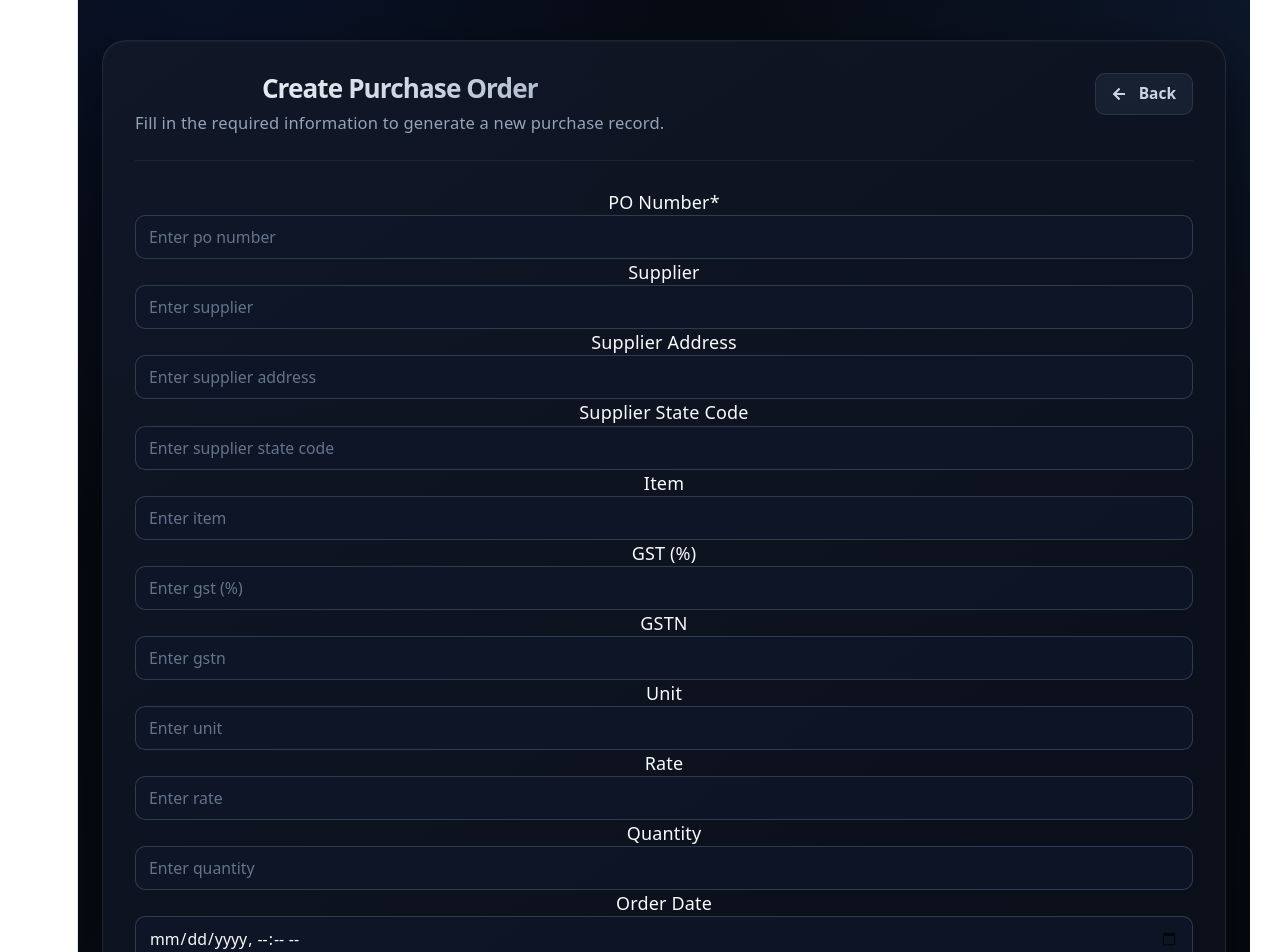
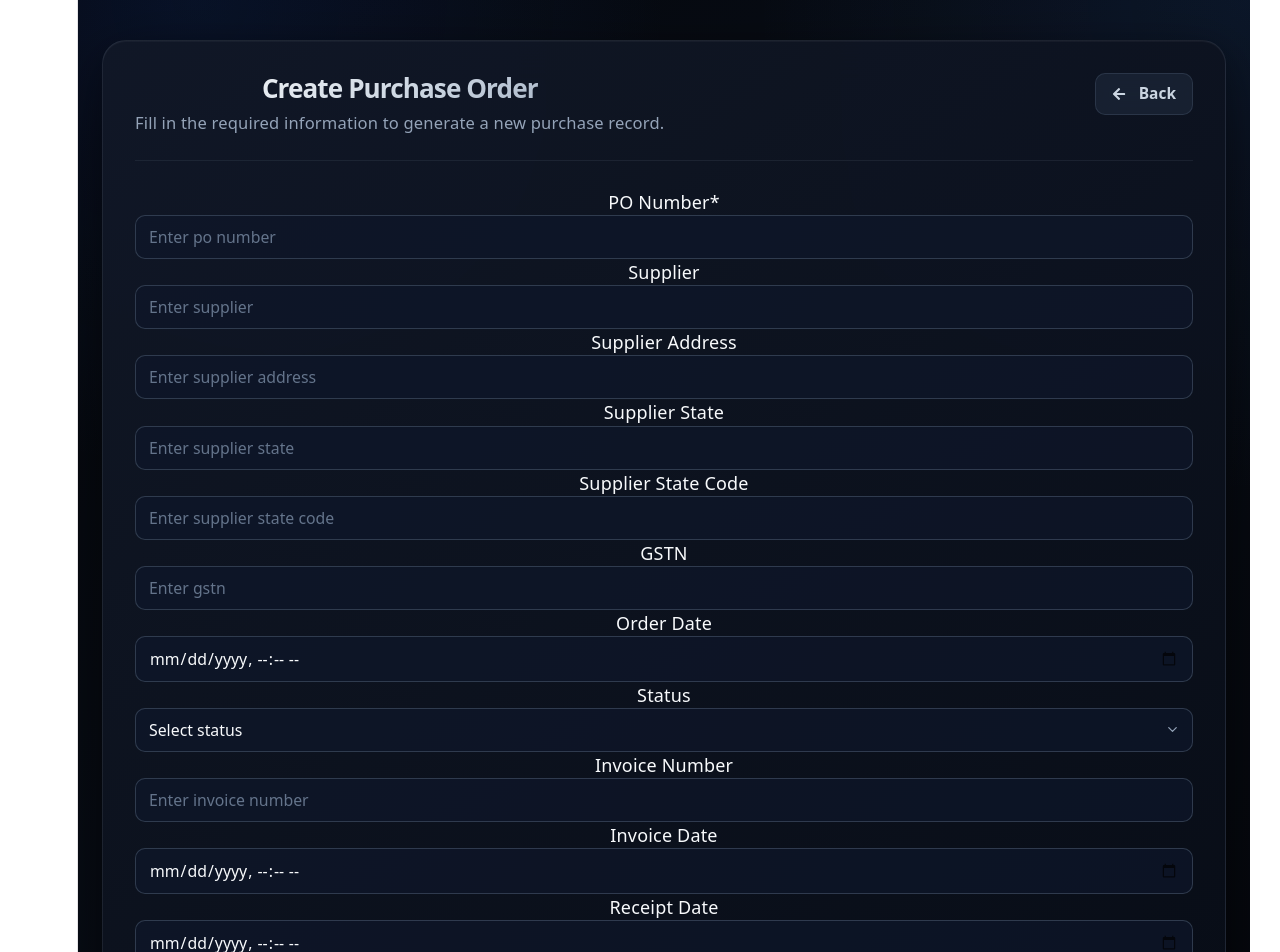
Before and after one commit to barnilsarma/hbus, a React (Vite) app: page /purchase/new in a window 1280 px wide. Shown: the top 952 px of the page. Built offline with nearby package versions, Linux system fonts and the light colour scheme.

Commit message:
some changes

```diff
--- a/src/pages/purchase/Purchase.tsx
+++ b/src/pages/purchase/Purchase.tsx
@@ -44,21 +44,17 @@ type PurchaseItem = {
   PONumber: string;
   supplier?: string;
   supplierAddress?: string;
-  supplierStateCode?: string;
-  item?: string;
-  gst?: number;
-  gstn:string;
-  unit?: string;
-  rate?: number;
-  qty?: number;
+  supplierState?: string;
+  supplierStateCode?: number;
+  gstn?: string;
   date?: string;
-  status?: string;
-  amount?: number;
+  status?: 'INCOMPLETE' | 'DELAYED' | 'COMPLETE';
   invoicenumber?: string;
   invoicedate?: string;
   receiptdate?: string;
   receivedqty?: number;
   location?: any;
+  items?: any[]; // References the IItem array
   createdAt?: string;
   updatedAt?: string;
   [key: string]: any;
@@ -70,19 +66,13 @@ const visibleFields = [
   'supplierAddress',
   'supplierState',
   'supplierStateCode',
-  'item',
-  'gst',
-  'unit',
-  'rate',
-  'qty',
+  'gstn',
   'date',
   'status',
-  'amount',
   'invoicenumber',
   'invoicedate',
   'receiptdate',
   'receivedqty',
-  'gstn',
 ];
 
 const statusOptions = ['INCOMPLETE', 'DELAYED', 'COMPLETE'] as const;
@@ -92,16 +82,10 @@ const fieldDefinitions = [
   { name: 'supplier', label: 'Supplier', type: 'text' },
   { name: 'supplierAddress', label: 'Supplier Address', type: 'text' },
   { name: 'supplierState', label: 'Supplier State', type: 'text' },
-  { name: 'supplierStateCode', label: 'Supplier State Code', type: 'text' },
-  { name: 'item', label: 'Item', type: 'text' },
-  { name: 'gst', label: 'GST (%)', type: 'number' },
-  {name: 'gstn', label: 'GSTN', type: 'text' },
-  { name: 'unit', label: 'Unit', type: 'text' },
-  { name: 'rate', label: 'Rate', type: 'number' },
-  { name: 'qty', label: 'Quantity', type: 'number' },
+  { name: 'supplierStateCode', label: 'Supplier State Code', type: 'number' },
+  { name: 'gstn', label: 'GSTN', type: 'text' },
   { name: 'date', label: 'Order Date', type: 'date' },
   { name: 'status', label: 'Status', type: 'select' },
-  { name: 'amount', label: 'Amount', type: 'number' },
   { name: 'invoicenumber', label: 'Invoice Number', type: 'text' },
   { name: 'invoicedate', label: 'Invoice Date', type: 'date' },
   { name: 'receiptdate', label: 'Receipt Date', type: 'date' },
@@ -401,11 +385,7 @@ const Purchase = () => {
     }
   };
 
-  const handleFilterChange = (
-    field: string,
-    key: keyof ColumnFilter,
-    value: string
-  ) => {
+  const handleFilterChange = (field: string, key: keyof ColumnFilter, value: string) => {
     setFilters((prev) => {
       const currentFilter: ColumnFilter = prev[field] || {
         operator: 'contains',
@@ -417,13 +397,7 @@ const Purchase = () => {
         [key]: value,
       };
 
-      // Only remove the filter when the user clears its value,
-      // not when they are changing the operator.
-      if (
-        key !== 'operator' &&
-        !updatedFilter.value &&
-        !updatedFilter.valueTo
-      ) {
+      if (key !== 'operator' && !updatedFilter.value && !updatedFilter.valueTo) {
         const { [field]: _, ...rest } = prev;
         return rest;
       }
@@ -434,6 +408,7 @@ const Purchase = () => {
       };
     });
   };
+
   const clearFilters = () => {
     setFilters({});
   };
@@ -700,7 +675,11 @@ const Purchase = () => {
                     </div>
                   </td>
                 ))}
-                <td><Link to={`/PO/${getEntityId(item)}`} className='text-[#110055] bg-[#ffffff]'>GENERATE PO</Link></td>
+                <td>
+                  <Link to={`/PO/${getEntityId(item)}`} className="text-[#110055] bg-[#ffffff]">
+                    GENERATE PO
+                  </Link>
+                </td>
               </tr>
             ))
           )}
@@ -730,13 +709,13 @@ const Purchase = () => {
                   <option value="ALL">All Locations</option>
                   {availableLocations.map((loc, idx) => {
                     const locId = loc._id || loc.id;
-                    const locName = typeof loc === 'object' ? (loc.name || '') : String(loc);
+                    const locName = typeof loc === 'object' ? loc.name || '' : String(loc);
 
                     if (!locId || !locName) return null;
 
                     return (
                       <option key={locId || idx} value={locId}>
-                        <span className='bg-[#000000] text-white px-2 py-1 rounded'>
+                        <span className="bg-[#000000] text-white px-2 py-1 rounded">
                           {locName}
                         </span>
                       </option>
--- a/src/pages/purchase/PurchaseNew.tsx
+++ b/src/pages/purchase/PurchaseNew.tsx
@@ -5,7 +5,6 @@ import { toast } from 'sonner';
 import { FaArrowLeft, FaPlus, FaTimes } from 'react-icons/fa';
 import styles from './Purchase.module.scss';
 
-// Field definition type for purchase items
 type FieldDef = {
   name: string;
   label: string;
@@ -17,20 +16,15 @@ const fieldDefinitions: FieldDef[] = [
   { name: 'PONumber', label: 'PO Number', type: 'text', required: true },
   { name: 'supplier', label: 'Supplier', type: 'text', required: false },
   { name: 'supplierAddress', label: 'Supplier Address', type: 'text', required: false },
-  { name: 'supplierStateCode', label: 'Supplier State Code', type: 'text', required: false },
-  { name: 'item', label: 'Item', type: 'text', required: false },
-  { name: 'gst', label: 'GST (%)', type: 'text', required: false },
+  { name: 'supplierState', label: 'Supplier State', type: 'text', required: false },
+  { name: 'supplierStateCode', label: 'Supplier State Code', type: 'number', required: false },
   { name: 'gstn', label: 'GSTN', type: 'text', required: false },
-  { name: 'unit', label: 'Unit', type: 'text', required: false },
-  { name: 'rate', label: 'Rate', type: 'text', required: false },
-  { name: 'qty', label: 'Quantity', type: 'text', required: false },
   { name: 'date', label: 'Order Date', type: 'datetime-local', required: false },
   { name: 'status', label: 'Status', type: 'select', required: false },
-  { name: 'amount', label: 'Amount', type: 'text', required: false },
   { name: 'invoicenumber', label: 'Invoice Number', type: 'text', required: false },
   { name: 'invoicedate', label: 'Invoice Date', type: 'datetime-local', required: false },
   { name: 'receiptdate', label: 'Receipt Date', type: 'datetime-local', required: false },
-  { name: 'receivedqty', label: 'Received Quantity', type: 'text', required: false },
+  { name: 'receivedqty', label: 'Received Quantity', type: 'number', required: false },
 ];
 
 const visibleFields = fieldDefinitions.map((f) => f.name);
@@ -45,8 +39,7 @@ const normalizeFieldValue = (field: string, value: string) => {
     return Number.isNaN(parsed) ? undefined : parsed;
   }
 
-  // Format datetime-local into proper ISO-8601 string expected by the backend schema
-  if (def?.type === 'datetime-local') {
+  if (def?.type === 'datetime-local' || def?.type === 'date') {
     const dateObj = new Date(value);
     return Number.isNaN(dateObj.getTime()) ? undefined : dateObj.toISOString();
   }
@@ -63,6 +56,7 @@ export default function PurchaseNew() {
 
   const handleSubmit = async (e: React.FormEvent) => {
   e.preventDefault();
+  setError(null);
   const locationId = localStorage.getItem('hbus_selected_location_id');
 
   if (!locationId || locationId === 'ALL') {
@@ -79,18 +73,22 @@ export default function PurchaseNew() {
         .filter(([, v]) => v !== undefined),
     ),
     locationId,
+    location: locationId,
+    items: [], // Explicitly send empty items array on creation
   };
 
   try {
-      await axios.post(`${import.meta.env.VITE_APP_API}/api/purchases`, payload);
-      toast.success('Purchase created.');
-      navigate('/purchase');
-    } catch (err) {
-      setError('Failed to create purchase.');
-      toast.error('Failed to create purchase.');
+    const res = await axios.post(`${import.meta.env.VITE_APP_API}/api/purchases`, payload);
+    toast.success('Purchase order created successfully.');
+
+    // Redirect to the item management page for this specific PO
+    navigate(`/purchase`);
+  } catch (err: any) {
+    const serverMsg = err.response?.data?.message || 'Failed to create purchase.';
+    setError(serverMsg);
+    toast.error(serverMsg);
   }
 };
-
   return (
     <main className={styles.purchase}>
       <section className={styles.card}>
```
Lines whose indentation alone changed are shown as unchanged.
